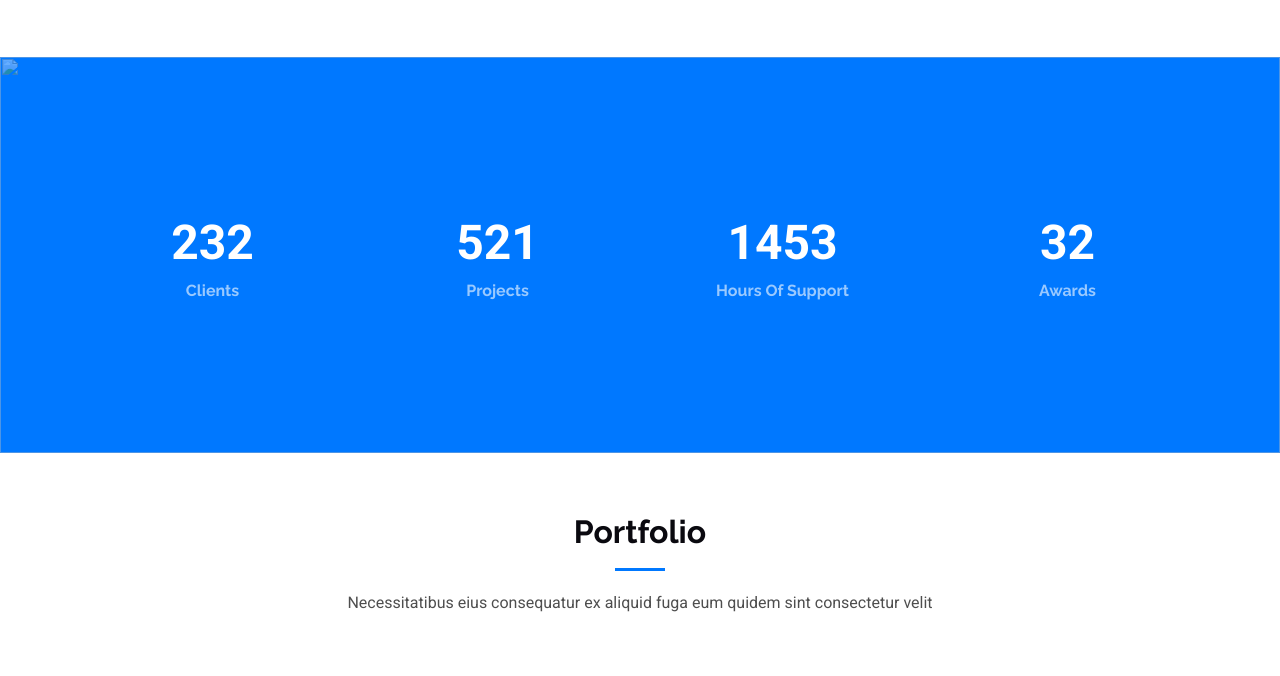
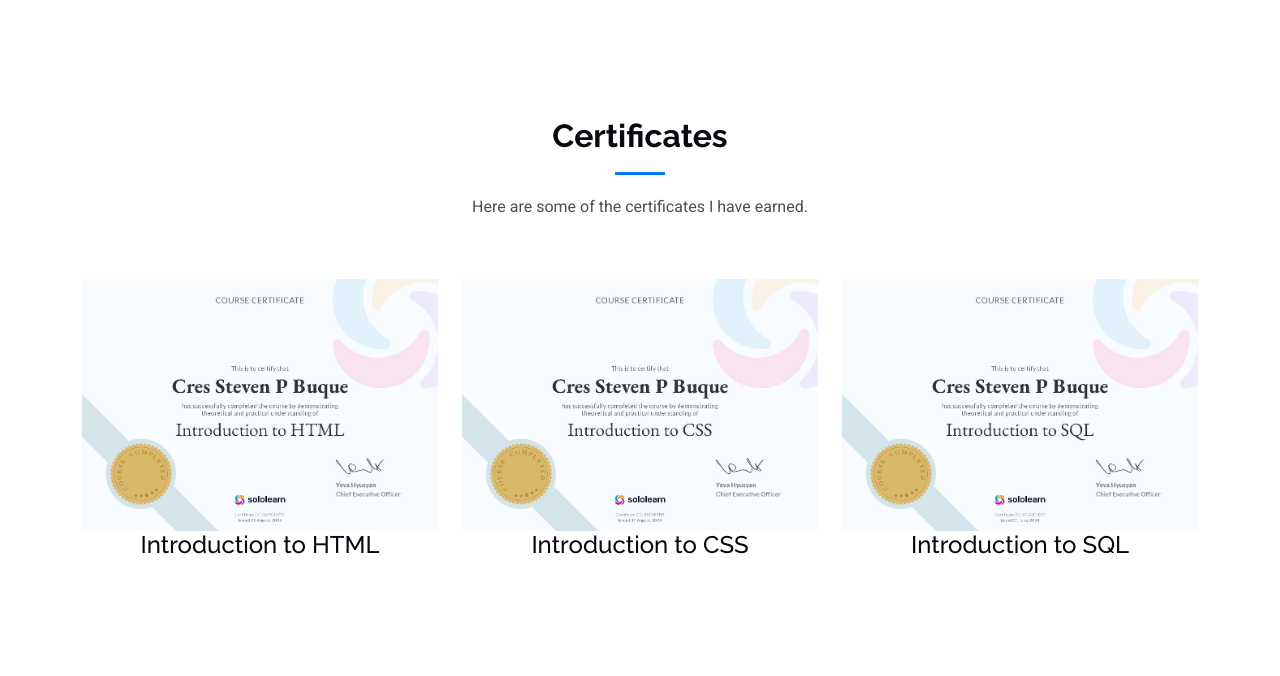
Before and after one commit to cresstevenbuque/cresstevenbuque.github.io, a plain HTML site: page index.html in a window 1280 px wide. Shown: the part 2357-3033 px from the top of the page. Drawn offline with Linux system fonts and the light colour scheme.

Commit message:
Replaced the other section with Certificates Section

```diff
--- a/index.html
+++ b/index.html
@@ -217,48 +217,46 @@
 
     </section><!-- /Skills Section -->
 
-    <!-- Stats Section -->
-    <section id="stats" class="stats section accent-background">
+    <!-- Certificates Section -->
+    <section id="certificates" class="certificates section" data-aos="fade-up" data-aos-delay="100">
 
-      <img src="assets/img/stats-bg.jpg" alt="" data-aos="fade-in">
+      <!-- Section Title -->
+      <div class="container section-title">
+        <h2>Certificates</h2>
+        <p>Here are some of the certificates I have earned.</p>
+      </div><!-- End Section Title -->
 
-      <div class="container position-relative" data-aos="fade-up" data-aos-delay="100">
-
+      <div class="container" data-aos="fade-up" data-aos-delay="200">
         <div class="row gy-4">
 
-          <div class="col-lg-3 col-md-6">
-            <div class="stats-item text-center w-100 h-100">
-              <span data-purecounter-start="0" data-purecounter-end="232" data-purecounter-duration="0" class="purecounter">232</span>
-              <p>Clients</p>
+          <!-- Certificate 1 -->
+          <div class="col-lg-4 col-md-6">
+            <div class="certificate-item d-flex flex-column align-items-center">
+              <img src="assets/img/html certificate.jpg" class="img-fluid" alt="Certificate 1">
+              <h4>Introduction to HTML</h4>
             </div>
-          </div><!-- End Stats Item -->
+          </div><!-- End Certificate 1 -->
 
-          <div class="col-lg-3 col-md-6">
-            <div class="stats-item text-center w-100 h-100">
-              <span data-purecounter-start="0" data-purecounter-end="521" data-purecounter-duration="0" class="purecounter">521</span>
-              <p>Projects</p>
+          <!-- Certificate 2 -->
+          <div class="col-lg-4 col-md-6">
+            <div class="certificate-item d-flex flex-column align-items-center">
+              <img src="assets/img/CSS certificate.jpg" class="img-fluid" alt="Certificate 2">
+              <h4>Introduction to CSS</h4>
             </div>
-          </div><!-- End Stats Item -->
+          </div><!-- End Certificate 2 -->
 
-          <div class="col-lg-3 col-md-6">
-            <div class="stats-item text-center w-100 h-100">
-              <span data-purecounter-start="0" data-purecounter-end="1453" data-purecounter-duration="0" class="purecounter">1453</span>
-              <p>Hours Of Support</p>
+          <!-- Certificate 3 -->
+          <div class="col-lg-4 col-md-6">
+            <div class="certificate-item d-flex flex-column align-items-center">
+              <img src="assets/img/SQL certificate.jpg" class="img-fluid" alt="Certificate 3">
+              <h4>Introduction to SQL</h4>
             </div>
-          </div><!-- End Stats Item -->
-
-          <div class="col-lg-3 col-md-6">
-            <div class="stats-item text-center w-100 h-100">
-              <span data-purecounter-start="0" data-purecounter-end="32" data-purecounter-duration="0" class="purecounter">32</span>
-              <p>Awards</p>
-            </div>
-          </div><!-- End Stats Item -->
+          </div><!-- End Certificate 3 -->
 
         </div>
-
       </div>
 
-    </section><!-- /Stats Section -->
+    </section><!-- /Certificates Section -->
 
     <!-- Portfolio Section -->
     <section id="portfolio" class="portfolio section">
```
